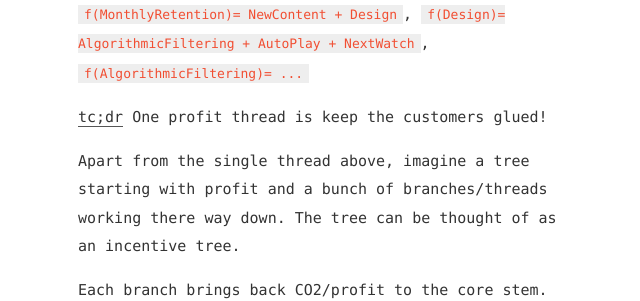
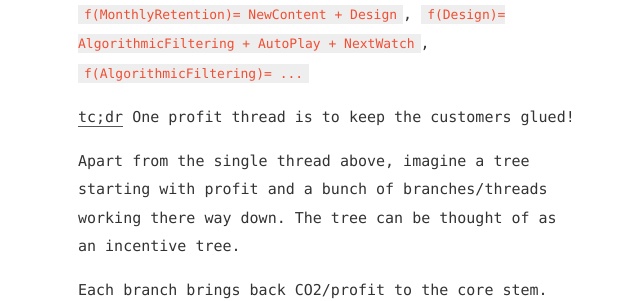
Before and after one commit to firmai/snowde.github.io, a Jekyll site: the page built from _posts/2017-12-18-fitness-functions-all-the-way-down.md, in a window 1280 px wide. Shown: the part 590-891 px from the top of the page, without its empty margins (312-952 px from the left). Built offline with Jekyll 4.4.1, drawn with Linux system fonts in a browser that asks for light colours.

```diff
--- a/_posts/2017-12-18-fitness-functions-all-the-way-down.md
+++ b/_posts/2017-12-18-fitness-functions-all-the-way-down.md
@@ -14,7 +14,7 @@ updated: 2017-12-18 10:37
 `f(Design)= AlgorithmicFiltering + AutoPlay + NextWatch`,
 `f(AlgorithmicFiltering)= ...`
 
-[tc;dr](https://www.urbandictionary.com/define.php?term=TCDR) One profit thread is keep the customers glued!
+[tc;dr](https://www.urbandictionary.com/define.php?term=TCDR target="_blank") One profit thread is to keep the customers glued!
 
 Apart from the single thread above, imagine a tree starting with profit and a bunch of branches/threads working there way down. The tree can be thought of as an incentive tree.
 
```
